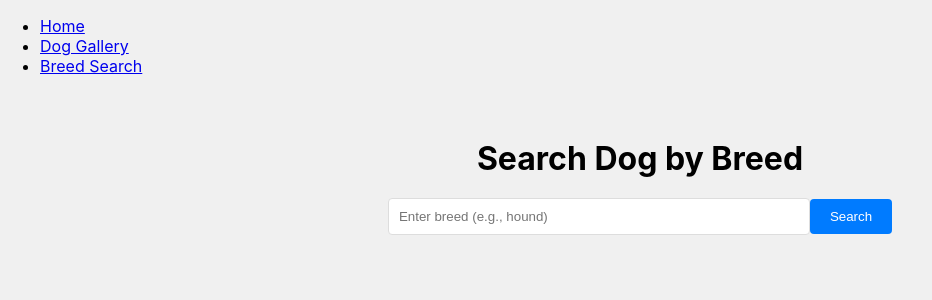
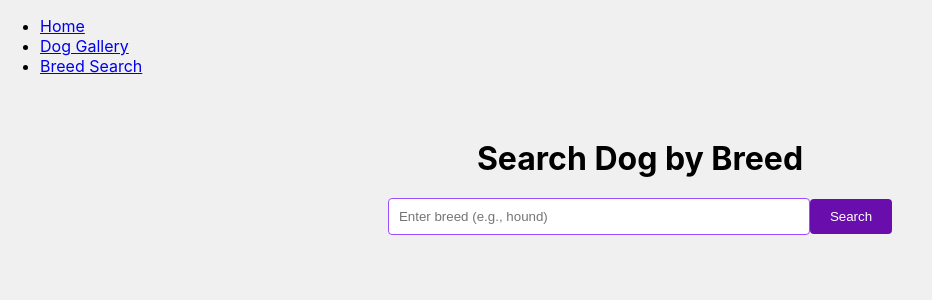
Before and after one commit to Yasmineibr1/dogs_react_app, a React (Create React App) app: page /breedsearch in a window 1280 px wide. Shown: the top 300 px of the page, without its empty margins (0-932 px from the left). Built offline with nearby package versions, Linux system fonts and the light colour scheme.

Commit message:
breed search page style update

```diff
--- a/src/components/Dog breed search/index.scss
+++ b/src/components/Dog breed search/index.scss
@@ -1,3 +1,7 @@
+@import '../../styles/variables';
+@import '../../styles/mixins';
+@import '../../styles/queries';
+
 .breed-search {
   text-align: center;
   padding: 20px;
@@ -5,28 +9,43 @@
   h2 {
     font-size: 2rem;
     margin-bottom: 20px;
+
+    // Réduction de la taille du titre sur les petits écrans
+    @media (max-width: $breakpoint-sm) {
+      font-size: 1.5rem;
+    }
   }
 
   .search-input {
     padding: 10px;
     width: 100%;
     max-width: 400px;
-      border: 1px solid #ddd;
-      border-radius: 4px;
+    border: 1px solid $secondary-color;
+
+    // Utilisation du mixin border-radius
+    @include border-radius(4px);
+
     margin-bottom: 10px;
   }
 
   .search-button {
     padding: 10px 20px;
     border: none;
-      border-radius: 4px;
-      background-color: #007bff;
+
+    // Utilisation des couleurs variables
+    background-color: $primary-color;
     color: white;
+
+    // Utilisation du mixin border-radius
+    @include border-radius(4px);
+
     cursor: pointer;
-      transition: background-color 0.3s ease;
+
+    // Utilisation du mixin pour la transition
+    @include transition(background-color, 0.3s, ease);
 
     &:hover {
-        background-color: purple;
+      background-color: $secondary-color;
     }
   }
 
@@ -36,15 +55,29 @@
     gap: 20px;
     margin-top: 20px;
     padding: 10px;
+
+    // Adaptation pour les écrans plus petits
+    @media (max-width: $breakpoint-md) {
+      grid-template-columns: repeat(auto-fill, minmax(150px, 1fr));
+    }
+
+    @media (max-width: $breakpoint-sm) {
+      grid-template-columns: repeat(auto-fill, minmax(100px, 1fr));
+    }
   }
 
   .card {
     background: #fff;
-      border: 1px solid #ddd;
-      border-radius: 8px;
+    border: 1px solid $secondary-color;
+
+    // Utilisation du mixin border-radius
+    @include border-radius(8px);
+
     overflow: hidden;
     box-shadow: 0 4px 8px rgba(0, 0, 0, 0.1);
-      transition: transform 0.3s ease;
+
+    // Utilisation du mixin pour la transition
+    @include transition(transform, 0.3s, ease);
 
     &:hover {
       transform: scale(1.05);
```
Lines whose indentation alone changed are shown as unchanged.
